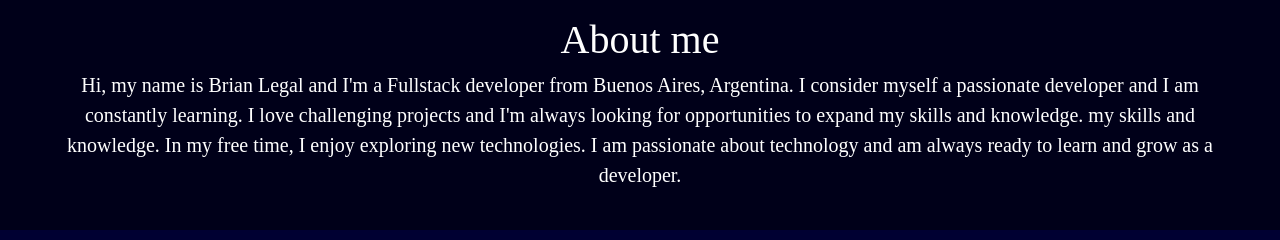
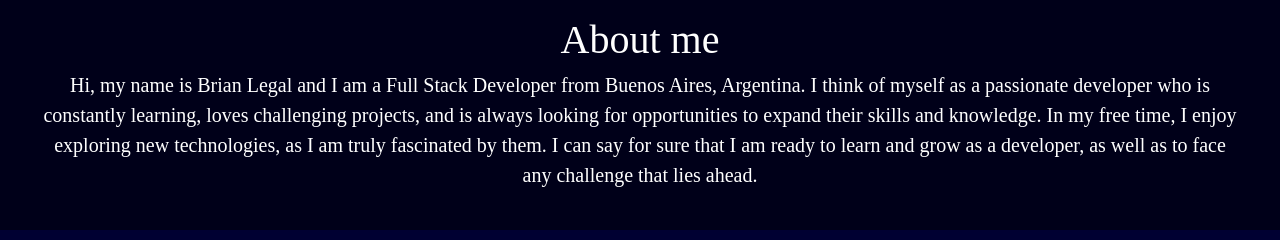
Before and after one commit to LegalBrian/Portfolio, a React (Create React App) app: page / in a window 1280 px wide. Shown: the part 712-952 px from the top of the page. Built offline with nearby package versions, Linux system fonts and the light colour scheme.

Commit message:
english corrected

```diff
--- a/src/components/About.jsx
+++ b/src/components/About.jsx
@@ -3,11 +3,7 @@ const About = () => {
         <div id="about" className="bg-[rgb(0,0,25)] text-[#ffffff] text-center p-[40px]">
             <p className="text-[40px]">About me</p>
             <p className="text-[20px]">
-            Hi, my name is Brian Legal and I'm a Fullstack developer from Buenos Aires, Argentina.
-            I consider myself a passionate developer and I am constantly learning. I love
-            challenging projects and I'm always looking for opportunities to expand my skills and knowledge.
-            my skills and knowledge. In my free time, I enjoy exploring new technologies.
-            I am passionate about technology and am always ready to learn and grow as a developer.
+            Hi, my name is Brian Legal and I am a Full Stack Developer from Buenos Aires, Argentina. I think of myself as a passionate developer who is constantly learning, loves challenging projects, and is always looking for opportunities to expand their skills and knowledge. In my free time, I enjoy exploring new technologies, as I am truly fascinated by them. I can say for sure that I am ready to learn and grow as a developer, as well as to face any challenge that lies ahead.
             </p>
         </div>
     )
```
